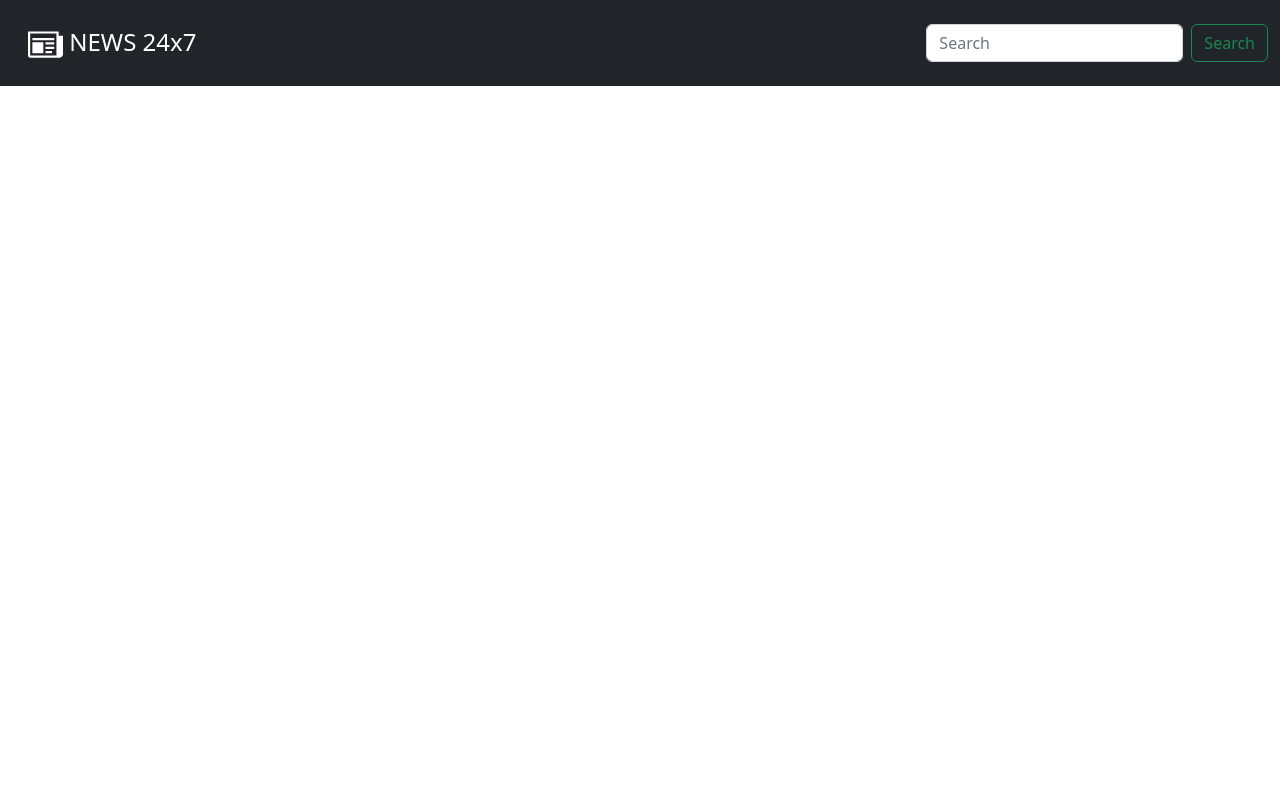
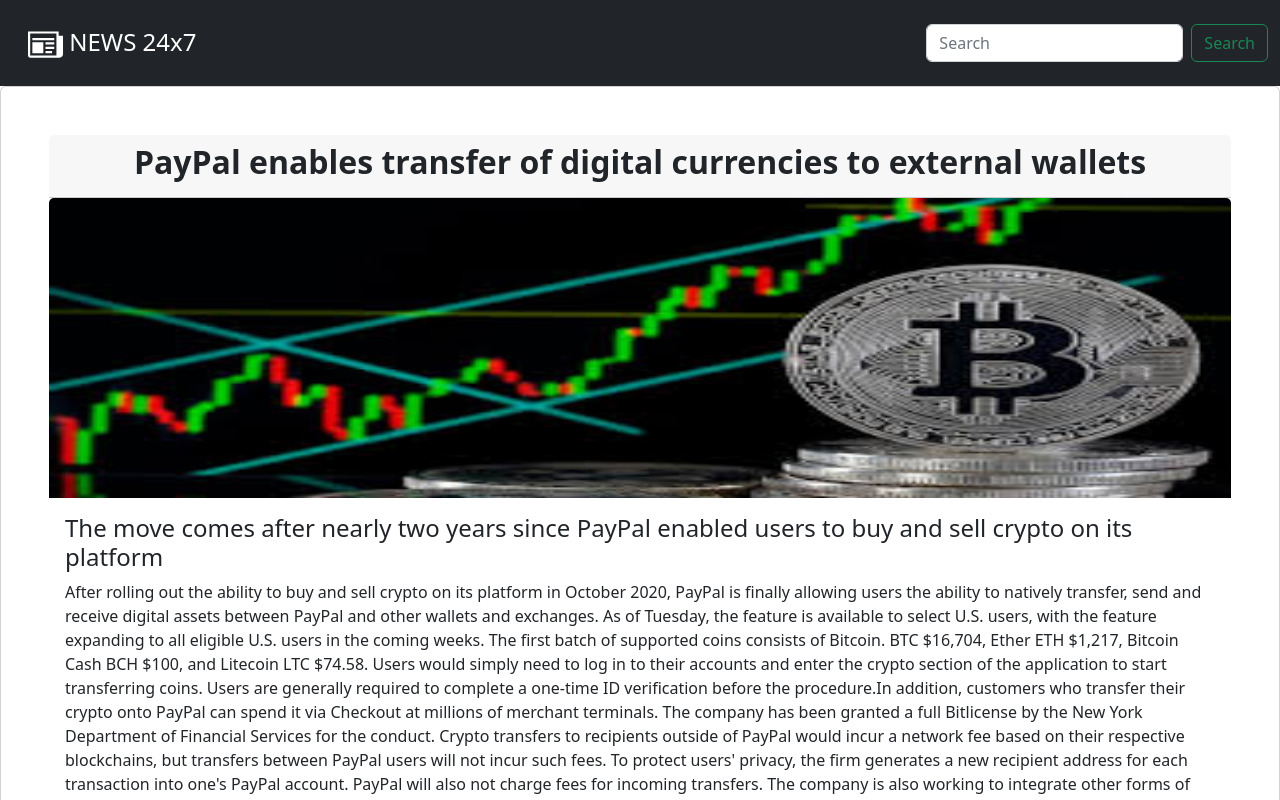
Before and after one commit to charmi-01/news-website, a React (Create React App) app: page /news-website/0 in a window 1280 px wide. Before the commit this address had no page. Shown: the top 800 px of the page. Built offline with nearby package versions, Linux system fonts and the light colour scheme.

Commit message:
latest commit

```diff
--- a/src/App.js
+++ b/src/App.js
@@ -12,11 +12,10 @@
 
       <Header/>
       <Routes>
-        <Route path='/' element={<Home/>}/>
-        <Route path=":id" element={<NewsMainData/>}/>
+        <Route path='/news-website' element={<Home/>}/>
+        <Route path="/news-website/:id" element={<NewsMainData/>}/>
       </Routes>
       </HelmetProvider>
-
       </BrowserRouter>
     </div>
   );
--- a/src/components/Home.js
+++ b/src/components/Home.js
@@ -29,7 +29,7 @@
                 <p className="card-text">{description}</p>
               </div>
               <div className="card-footer">
-                <Link className="btn btn-primary" to={`${index}`} type="button">VIEW MORE</Link>
+                <Link className="btn btn-primary" to={`/news-website/${index}`} type="button">VIEW MORE</Link>
               </div>
             </div>
           </div>
--- a/src/components/NewsMainData.js
+++ b/src/components/NewsMainData.js
@@ -12,16 +12,17 @@
 
 
 const NewsMainData = () => {
-    const { id }= useParams()
-    //console.log(id);
-    const Id=parseInt(id)
+  const { id } = useParams()
+  console.log(id);
+  const Id = parseInt(id)
   //console.log(Id);
+  if (id){
     return (
-    <>
+      <div>
         <SEO title={NewsData[Id].heading}
           description={NewsData[Id].description}
           name=" bit coins"
-            type="article"/>
+          type="article" />
         <div className="card black p-5">
           <div className="card-header text-center">
             <h2><b> {NewsData[Id].heading}</b></h2>
@@ -35,8 +36,11 @@
             2 days ago
           </div>
         </div>
-    </>
+      </div>
     )
+  }else{
+    return <></>
+  }
 }
 
 export default NewsMainData
```
Lines whose indentation alone changed are shown as unchanged.
